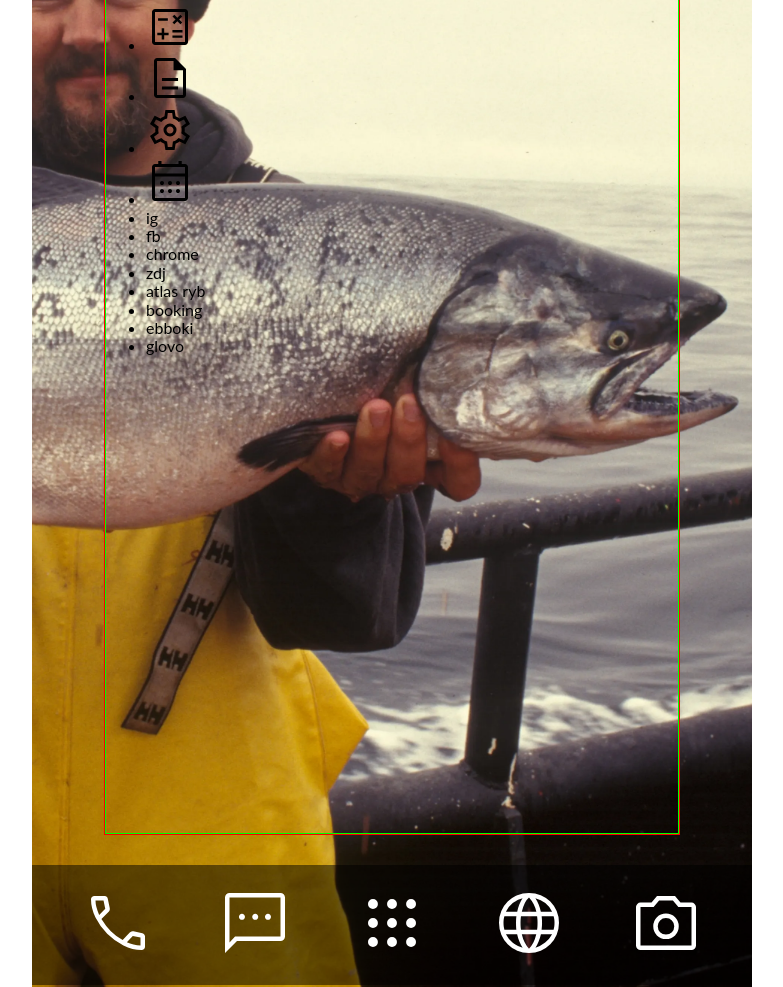
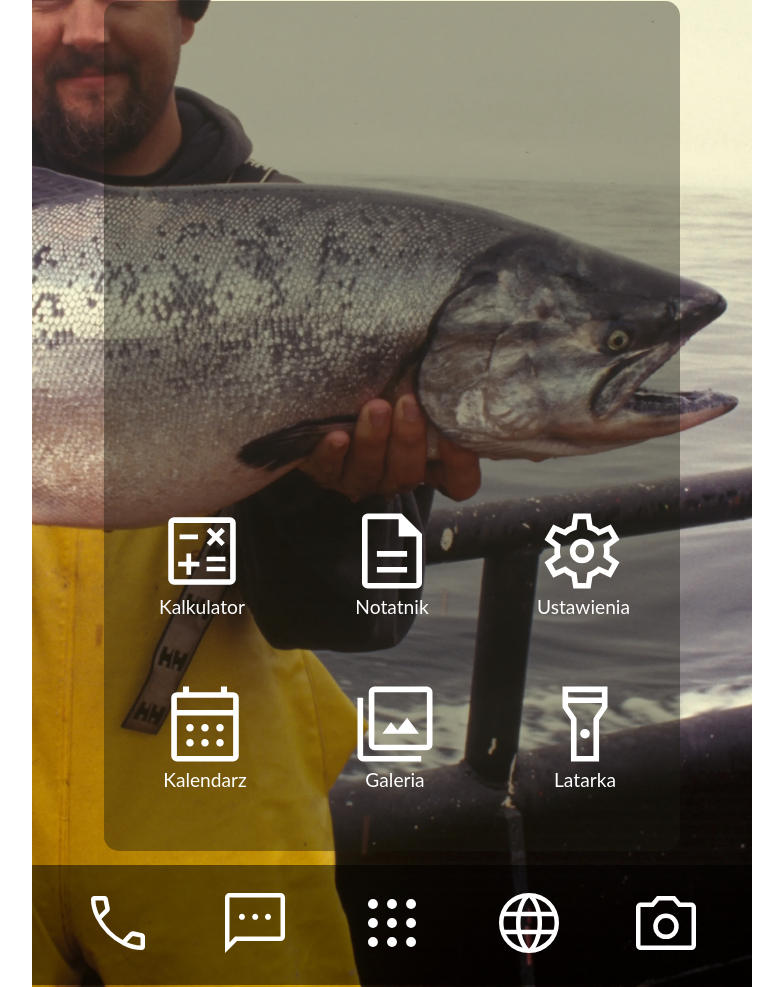
Before and after one commit to Ja-ku-ba/studia, a website built with Vite: page z1/index.html in a window 1280 px wide. Shown: the part 293-1280 px from the top of the page, without its empty margins (248-1031 px from the left). Built offline with nearby package versions, Linux system fonts and the light colour scheme.

Commit message:
portrait view is done

```diff
--- a/z1/index.html
+++ b/z1/index.html
@@ -53,18 +53,30 @@
 
       <div class="apps__applications">
         <ul>
-          <li><img src="public/img/icons/calculator.svg"></li>
-          <li><img src="public/img/icons/notes.svg"></li>
-          <li><img src="public/img/icons/settings.svg"></li>
-          <li><img src="public/img/icons/calendar.svg"></li>
-          <li>ig</li>
-          <li>fb</li>
-          <li>chrome</li>
-          <li>zdj</li>
-          <li>atlas ryb</li>
-          <li>booking</li>
-          <li>ebboki</li>
-          <li>glovo</li>
+          <li>
+            <img src="public/img/icons/calculator.svg" height="90px" width="90px">
+            <span>Kalkulator</span>
+          </li>
+          <li>
+            <img src="public/img/icons/notes.svg" height="90px" width="90px">
+            <span>Notatnik</span>
+          </li>
+          <li>
+            <img src="public/img/icons/settings.svg" height="90px" width="90px">
+            <span>Ustawienia</span>
+          </li>
+          <li>
+            <img src="public/img/icons/calendar.svg" height="90px" width="90px">
+            <span>Kalendarz</span>
+          </li>
+          <li>
+            <img src="public/img/icons/photos.svg" height="90px" width="90px">
+            <span>Galeria</span>
+          </li>
+          <li>
+            <img src="public/img/icons/flashlight.svg" height="90px" width="90px">
+            <span>Latarka</span>
+          </li>
         </ul>
       </div>
     </main>
--- a/z1/src/sass/modules/apps.scss
+++ b/z1/src/sass/modules/apps.scss
@@ -4,19 +4,19 @@
   width: 80%;
   height: 82%;
   margin: 30px auto;
-  border: 1px solid red;
 
   &__clock {
     width: 100%;
     height: 200px;
-    //border: 1px solid yellow;
+    background-color: rgba(25, 25, 16, 0.4);
+    border-radius: 15px;
     display: flex;
     align-items: center;
     justify-content: space-between;
     padding: 0 5px;
 
     &__time {
-      color: rgb(25, 25, 16, 0.9);
+      color: white;
       font-size: 100px;
       font-weight: bold;
     }
@@ -32,17 +32,40 @@
 
       li{
         padding-bottom: 5px;
-        color: #16161d;
+        color: white;
         img {
           position: relative;
           bottom: -2px;
+          filter: invert(100%);
         }
       }
     }
   }
 
   &__applications{
-    border: 1px solid lime;
     height: calc(100% - 200px);
+    background-color: rgba(25, 25, 16, 0.4);
+    border-radius: 15px;
+
+    & ul {
+      list-style: none;
+      padding: 0;
+      display: flex;
+      align-content: flex-end;
+      height: calc(100% - 30px);
+      justify-content: flex-end;
+      flex-wrap: wrap;
+      filter: invert(100%);
+      & li {
+        margin: 30px 50px;
+        display: flex;
+        flex-direction: column;
+
+        & span {
+          margin: auto;
+          font-size: 120%;
+        }
+      }
+    }
   }
 }
```
Also changed, not shown: z1/public/img/icons/flashlight.svg (added), z1/public/img/icons/photos.svg (added).
